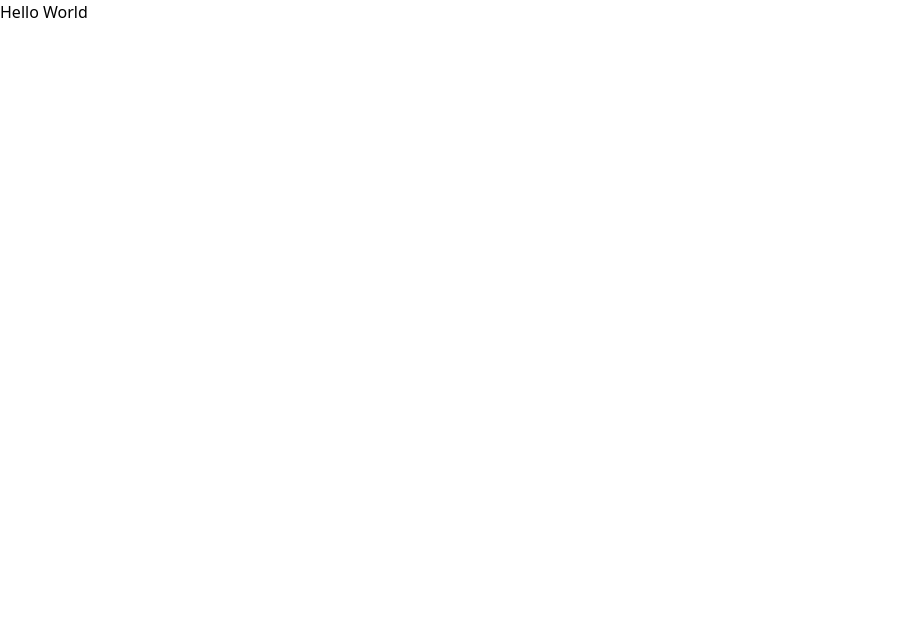
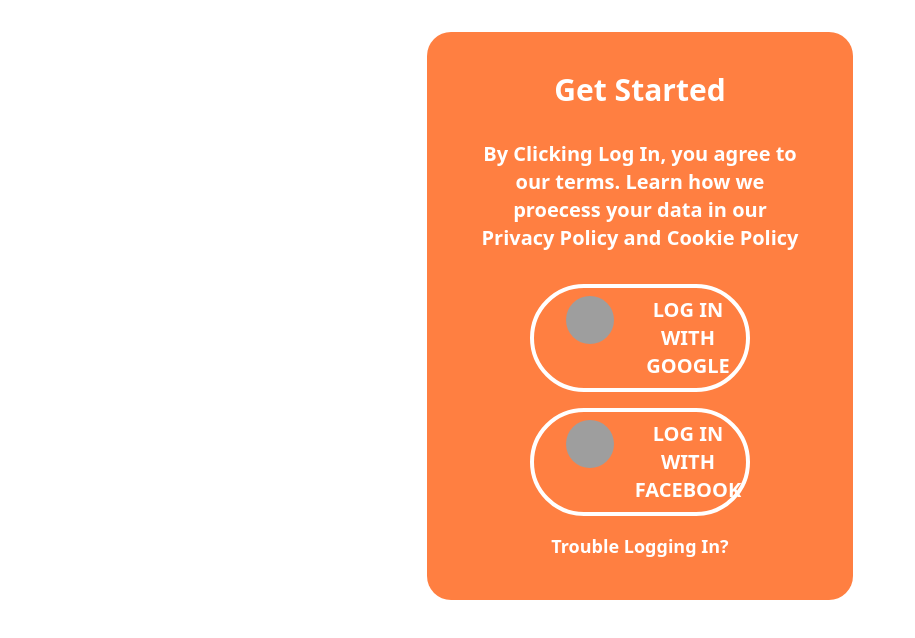
Before and after one commit to raunakchopra/hackthrob, a React (Create React App) app in the folder frontend/: page / in a window 1280 px wide. Shown: the top 638 px of the page, without its empty margins (0-915 px from the left). Built offline with nearby package versions, Linux system fonts and the light colour scheme; grey boxes are pictures that could not be loaded.

Commit message:
Home Page Screen init

```diff
--- a/frontend/src/App.js
+++ b/frontend/src/App.js
@@ -1,7 +1,10 @@
+import React from "react";
+import HomePage from './screens/HomePage'
+
 function App() {
   return (
     <div>
-      <h1>Hello World</h1>
+      <HomePage />
     </div>
   );
 }
--- /dev/null
+++ b/frontend/src/screens/HomePage.js
@@ -0,0 +1,32 @@
+import React,{useState} from 'react'
+
+const HomePage = () => {
+    const [showModal, setShowModal] = useState(false)
+    return (
+        <div className="flex flex-col w-screen mt-8">
+            {/* <div className="w-full justify-between flex">
+                <div className="px-6 py-2 bg-schemeColor">
+                    <h1 className="text-white font-bold">Logo</h1>
+                </div>
+                <div>
+                    <button onClick={() => setShowModal(true)} className="outline-none text-white py-2 px-6 rounded-xl bg-schemeColor font-bold text-xl">Login</button>
+                </div>
+            </div> */}
+            <div className="bg-schemeColor w-1/3 h-full rounded-3xl self-center py-10 px-12">
+                <h1 className="text-white font-bold mb-8 text-center font-sans text-3xl">Get Started</h1>
+                <h3 className="font-bold text-white mb-8 text-xl text-center mb-2"> By Clicking Log In, you agree to our terms. Learn how we proecess your data in our Privacy Policy and Cookie Policy</h3>
+                <div className="flex flex-col text-white items-center">
+                    <button className="border-white border-4 w-2/3 py-2 text-white rounded-full text-xl font-bold mb-4"><div className="flex pl-8"><img src="https://img.favpng.com/15/12/25/google-logo-google-adwords-g-suite-google-account-png-favpng-ZPDpvjf5PW8XaAnw6V9PQkcut.jpg" className="h-12 w-12 rounded-full" alt="google" /> <p className="ml-4 self-center">LOG IN WITH GOOGLE</p> </div></button>
+                    <button className="border-white border-4 w-2/3 py-2 text-white rounded-full text-xl font-bold mb-4"><div className="flex pl-8"><img src="https://facebookbrand.com/wp-content/uploads/2019/04/f_logo_RGB-Hex-Blue_512.png?w=512&h=512" className="h-12 w-12 rounded-full" alt="google" /> <p className="ml-4 self-center">LOG IN WITH FACEBOOK</p> </div></button>
+                    <h1 className="font-bold text-lg"> Trouble Logging In?</h1>
+                </div>
+            </div>
+            <div className="w-full">
+
+            </div>
+
+        </div>
+    )
+}
+
+export default HomePage
--- /dev/null
+++ b/frontend/src/screens/Login.js
@@ -0,0 +1,9 @@
+import React from 'react'
+
+const Login = () => {
+    return (
+        <h1>Hello</h1>
+    )
+}
+
+export default Login
--- a/frontend/tailwind.config.js
+++ b/frontend/tailwind.config.js
@@ -2,7 +2,11 @@
     purge: ['./src/**/*.{js,jsx,ts,tsx}', './public/index.html'],
     darkMode: false, // or 'media' or 'class'
     theme: {
-      extend: {},
+      extend: {
+        colors:{
+          schemeColor: '#FF7F41',
+        },
+      },
     },
     variants: {
       extend: {},
```
